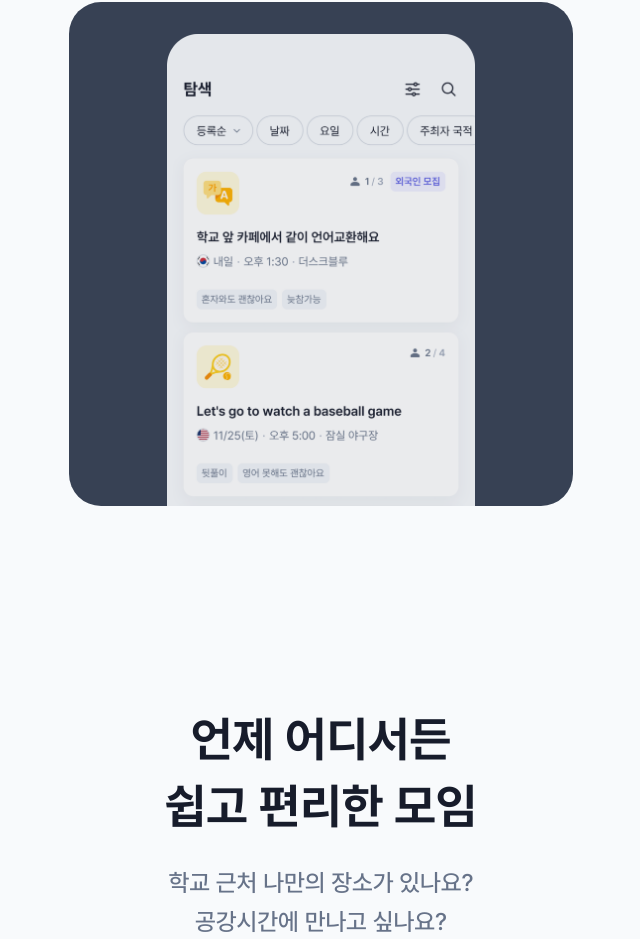
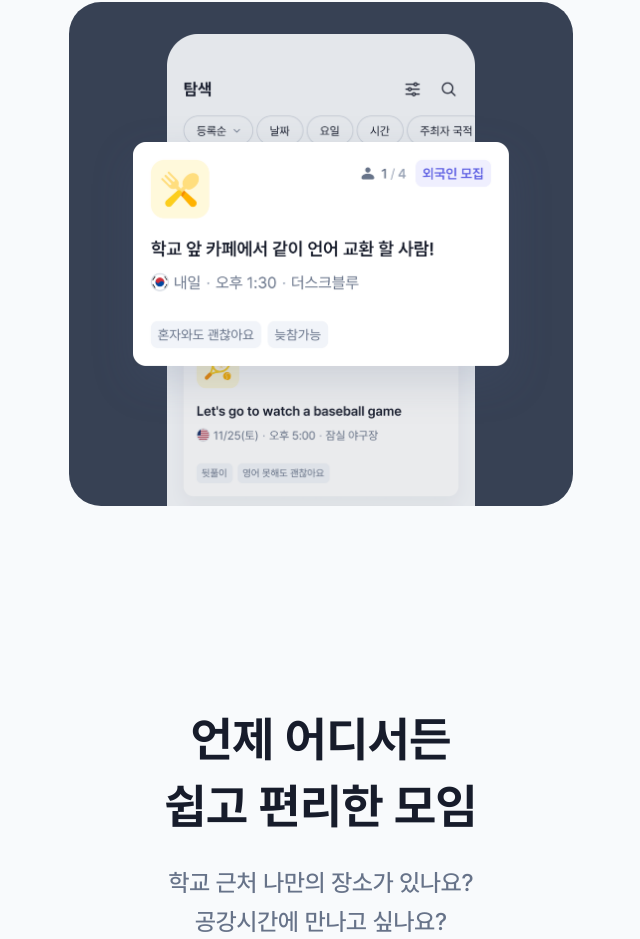
Before and after one commit to yxunakim84/BISKIT_Onboarding, a Next.js app: page / in a window 1280 px wide. Shown: the part 3796-4735 px from the top of the page, without its empty margins (319-959 px from the left). Built offline with nearby package versions, Linux system fonts and the light colour scheme.

Commit message:
style: fix card image fadeIn animation

```diff
--- a/src/components/Part4/Part4.tsx
+++ b/src/components/Part4/Part4.tsx
@@ -132,7 +132,7 @@ export default function Part4({ windowWidth }: Part4Props) {
           </div>
           <div
             className="absolute laptop:w-[377px] laptop:h-[224px] mobile_m:w-[250px] mobile_m:h-[150px] mobile:aspect-square mobile:w-full mobile_m:shadow-shadow-3"
-            {...animatedItem[1]}
+            {...animatedItem[2]}
           >
             <Image
               src="/assets/img/screen/meetup.png"
```
